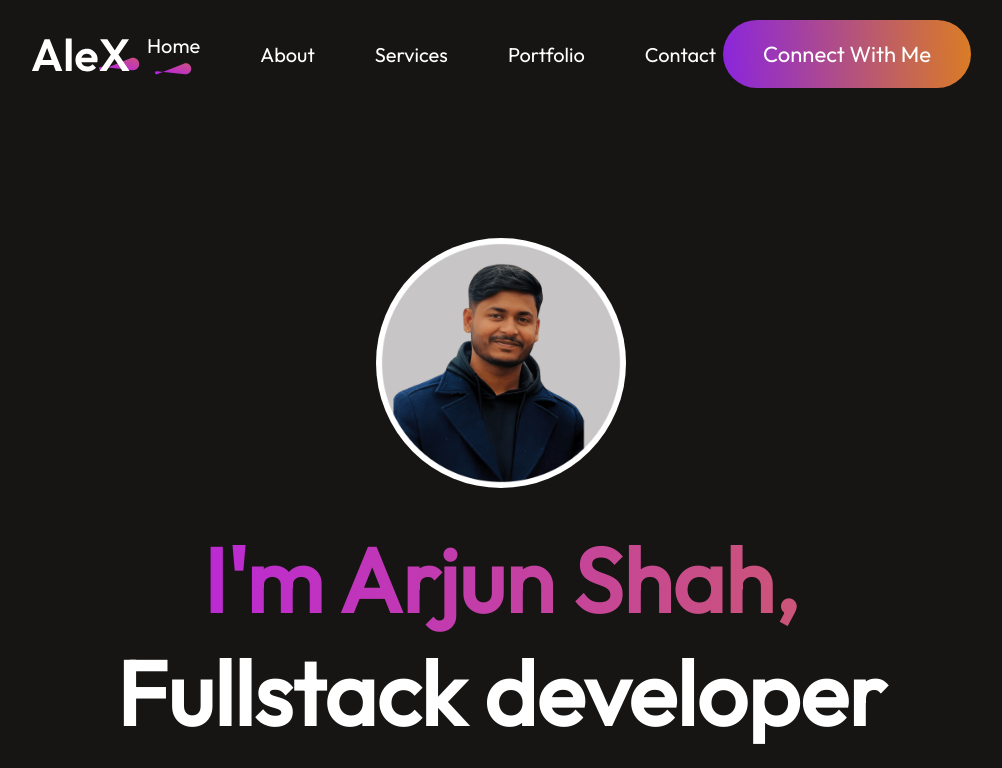
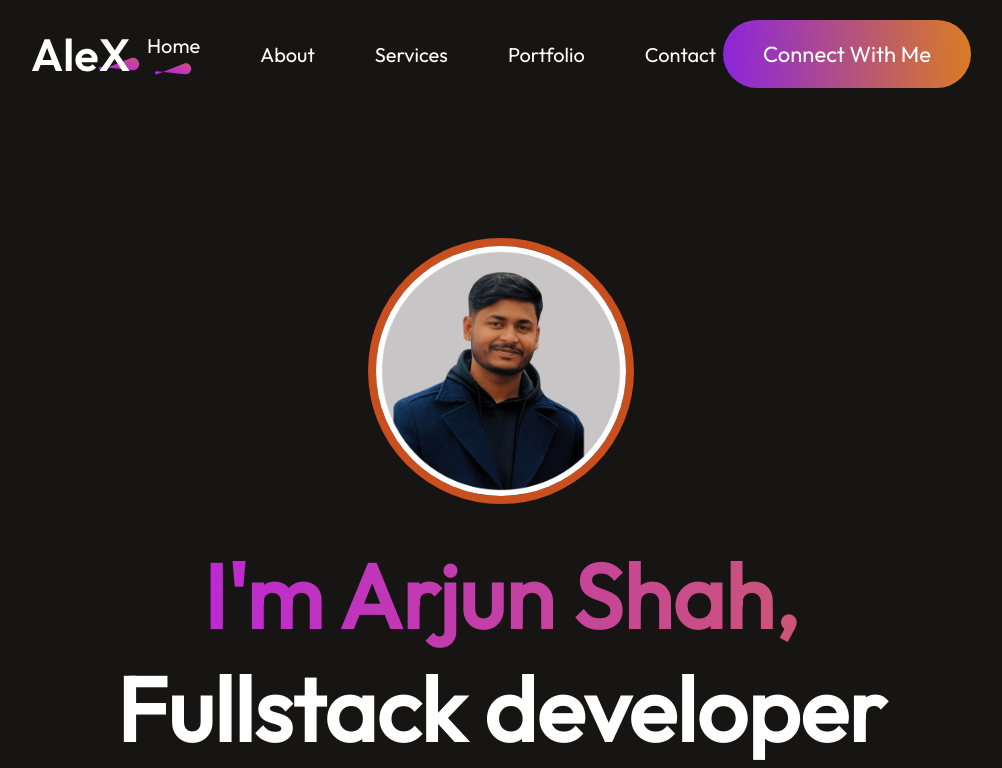
Before and after one commit to Shah-Arjun/Portfolio-Template-ReactJS, a React (Vite) app: page / in a window 1280 px wide. Shown: the top 768 px of the page, without its empty margins (139-1141 px from the left). Built offline with nearby package versions, Linux system fonts and the light colour scheme.

Commit message:
adder border to image

```diff
--- a/src/Components/Hero/Hero.css
+++ b/src/Components/Hero/Hero.css
@@ -9,6 +9,7 @@
     width: 250px;
     height: 250px;
     border-radius: 50%;
+    border: 8px solid rgb(201, 79, 31);
 }
 
 .hero h1{             /*for h1 of hero*/
--- a/src/Components/Hero/Hero.jsx
+++ b/src/Components/Hero/Hero.jsx
@@ -7,6 +7,7 @@ import AnchorLink from 'react-anchor-link-smooth-scroll'
 const Hero = () => {
   return (
     <div id='home' className="hero">
+
       <img src={profile_img1} alt="profile img" />
       <h1><span>I'm Arjun Shah,</span> Fullstack developer based in Nepal.</h1>
       <p>Lorem ipsum dolor sit amet, consectetur adipisicing elit. Officia, assumenda! Non consectetur vitae eius a.</p>
```
